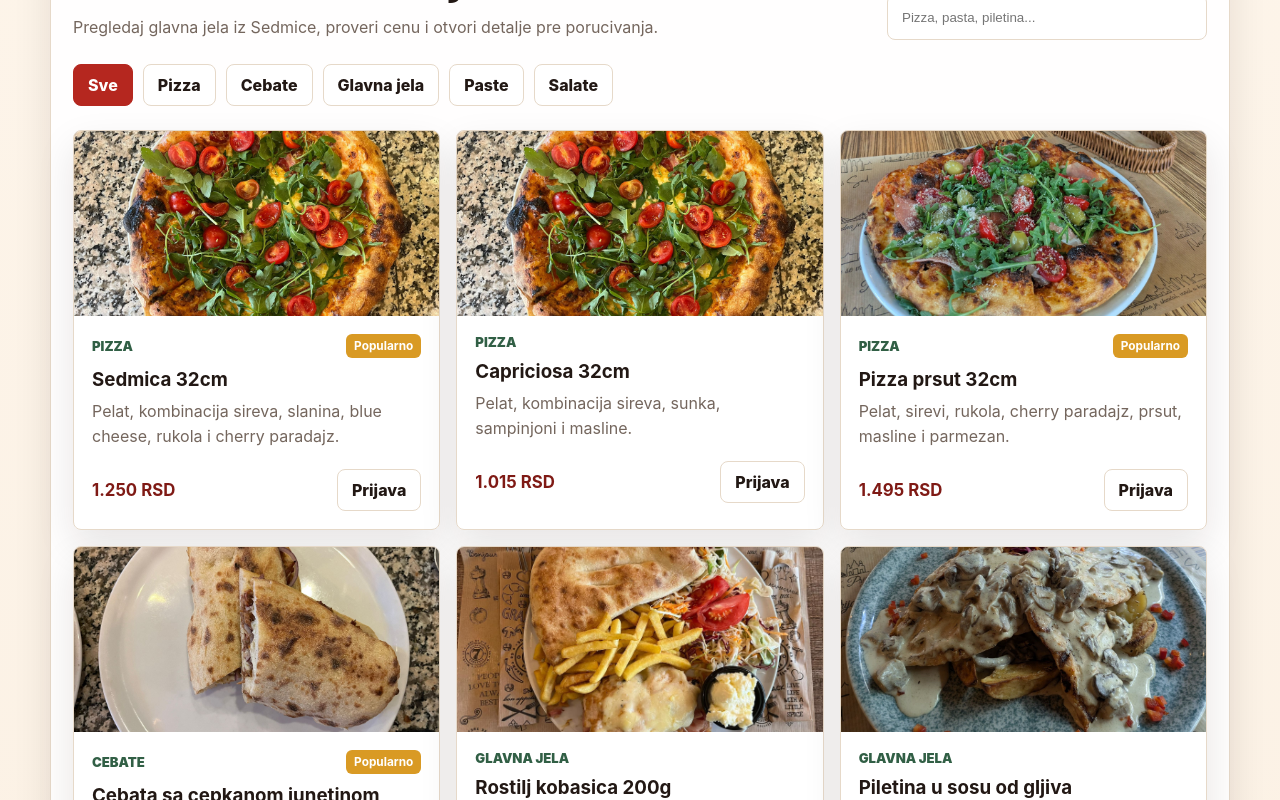
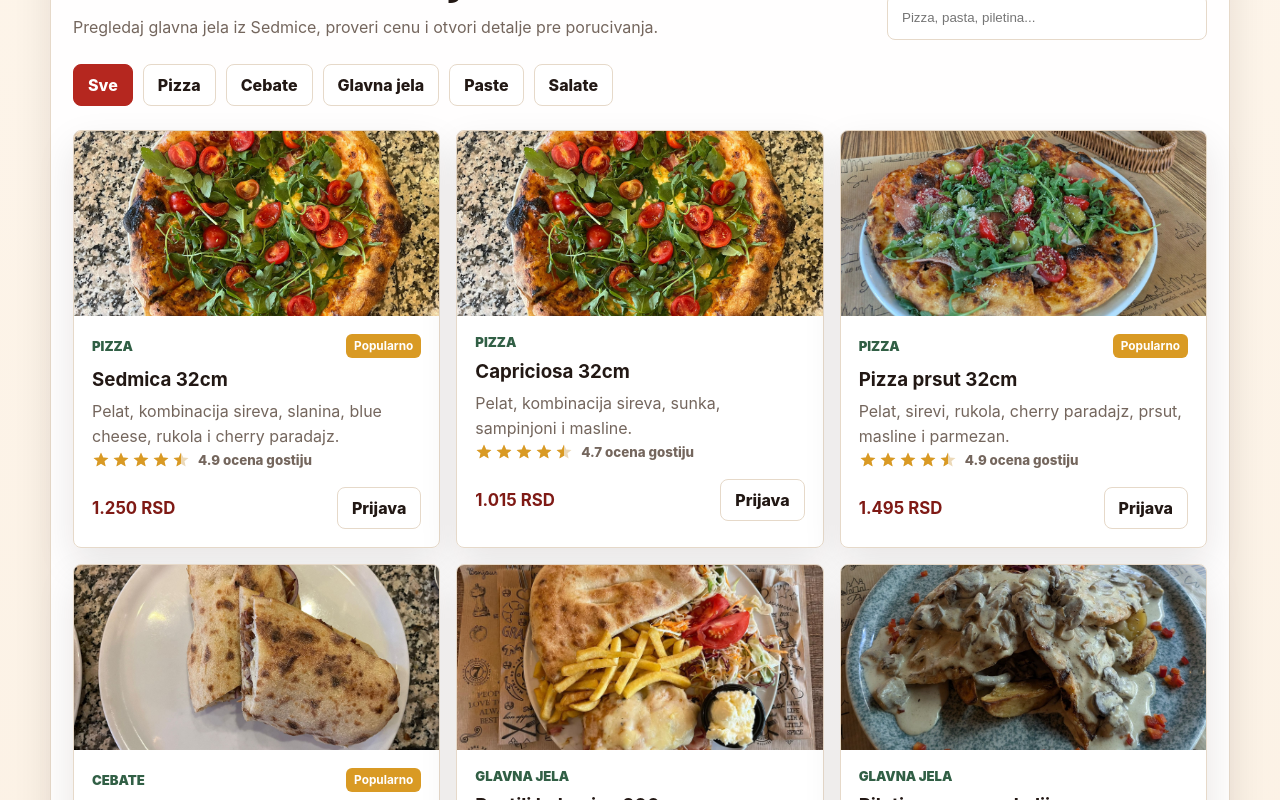
Before and after one commit to aleksandarstojsic/Veb-projekat---restoran, a React (Create React App) app in the folder client/: page / in a window 1280 px wide. Shown: the part 1320-2120 px from the top of the page. Built offline with nearby package versions, Linux system fonts and the light colour scheme.

Commit message:
dodatne izmene

```diff
--- a/client/src/App.css
+++ b/client/src/App.css
@@ -509,6 +509,36 @@ main {
   line-height: 1.55;
 }
 
+.rating {
+  display: flex;
+  gap: 8px;
+  align-items: center;
+  margin-top: auto;
+}
+
+.rating-stars {
+  display: inline-flex;
+  gap: 2px;
+}
+
+.rating-star {
+  width: 18px;
+  height: 18px;
+}
+
+.rating-star-empty {
+  fill: #ecd9b8;
+}
+
+.rating-star-fill {
+  fill: var(--gold);
+}
+
+.rating-text {
+  color: var(--muted);
+  font-weight: 800;
+}
+
 .menu-card-actions {
   display: flex;
   align-items: center;
@@ -824,6 +854,30 @@ main {
   border-color: var(--red);
 }
 
+.site-footer {
+  display: flex;
+  flex-wrap: wrap;
+  gap: 10px 18px;
+  align-items: center;
+  justify-content: center;
+  width: min(100% - 48px, 1180px);
+  margin: 18px auto 28px;
+  padding: 18px;
+  color: var(--muted);
+  background: #fff;
+  border: 1px solid var(--line);
+  border-radius: 8px;
+}
+
+.site-footer strong {
+  color: var(--red-dark);
+}
+
+.site-footer small {
+  width: 100%;
+  text-align: center;
+}
+
 @media (max-width: 860px) {
   .site-header {
     align-items: flex-start;
--- a/client/src/App.js
+++ b/client/src/App.js
@@ -1,5 +1,8 @@
 import { useMemo, useState } from 'react';
 import './App.css';
+import Footer from './components/Footer';
+import Header from './components/Header';
+import Product from './components/Product';
 import { menuCategories, menuItems } from './data/menuData';
 
 const restaurantInfo = {
@@ -181,25 +184,12 @@ function App() {
 
   return (
     <div className="app">
-      <header className="site-header">
-        <button className="brand" type="button" aria-label="Sedmica pocetna">
-          <span className="brand-symbol">7</span>
-          <span>
-            <strong>{restaurantInfo.name}</strong>
-            <small>{restaurantInfo.subtitle}</small>
-          </span>
-        </button>
-
-        <nav className="main-nav" aria-label="Glavna navigacija">
-          <a href="#meni">Meni</a>
-          <a href="#korpa">Korpa {cartCount > 0 && <span>{cartCount}</span>}</a>
-          <a href="#prijava">{isLoggedIn ? 'Nalog' : 'Prijava'}</a>
-          <a href="#porudzbine">Porudzbine</a>
-          {isAdmin && <a href="#admin">Admin</a>}
-          <a href="#dostava">Dostava</a>
-          <a href="#kontakt">Kontakt</a>
-        </nav>
-      </header>
+      <Header
+        cartCount={cartCount}
+        isAdmin={isAdmin}
+        isLoggedIn={isLoggedIn}
+        restaurantInfo={restaurantInfo}
+      />
 
       <main>
         <section className="hero">
@@ -356,30 +346,12 @@ function App() {
           <div className="menu-layout">
             <div className="menu-grid" aria-live="polite">
               {filteredItems.map((item) => (
-                <article className="menu-card" key={item.id}>
-                  <img src={item.image} alt={item.name} />
-                  <div className="menu-card-body">
-                    <div className="menu-card-top">
-                      <span>{item.category}</span>
-                      {item.popular && <strong>Popularno</strong>}
-                      {!item.available && <strong className="muted-badge">Nedostupno</strong>}
-                    </div>
-                    <h3>{item.name}</h3>
-                    <p>{item.description}</p>
-                    <div className="menu-card-actions">
-                      <b>{item.price.toLocaleString('sr-RS')} RSD</b>
-                      <span>
-                        <button
-                          disabled={!item.available}
-                          type="button"
-                          onClick={() => addToCart(item)}
-                        >
-                          {!item.available ? 'Nema' : isLoggedIn ? 'Dodaj' : 'Prijava'}
-                        </button>
-                      </span>
-                    </div>
-                  </div>
-                </article>
+                <Product
+                  isLoggedIn={isLoggedIn}
+                  item={item}
+                  key={item.id}
+                  onAddToCart={addToCart}
+                />
               ))}
             </div>
           </div>
@@ -592,6 +564,7 @@ function App() {
           </section>
         )}
       </main>
+      <Footer restaurantInfo={restaurantInfo} />
     </div>
   );
 }
--- /dev/null
+++ b/client/src/components/Footer.jsx
@@ -0,0 +1,14 @@
+const Footer = ({ restaurantInfo }) => {
+  const currentYear = new Date().getFullYear();
+
+  return (
+    <footer className="site-footer">
+      <strong>{restaurantInfo.name}</strong>
+      <span>{restaurantInfo.address}</span>
+      <span>{restaurantInfo.phone}</span>
+      <small>&copy; {currentYear} Sedmica. Sva prava zadrzana.</small>
+    </footer>
+  );
+};
+
+export default Footer;
--- /dev/null
+++ b/client/src/components/Header.jsx
@@ -0,0 +1,23 @@
+const Header = ({ restaurantInfo, cartCount, isLoggedIn, isAdmin }) => (
+  <header className="site-header">
+    <button className="brand" type="button" aria-label="Sedmica pocetna">
+      <span className="brand-symbol">7</span>
+      <span>
+        <strong>{restaurantInfo.name}</strong>
+        <small>{restaurantInfo.subtitle}</small>
+      </span>
+    </button>
+
+    <nav className="main-nav" aria-label="Glavna navigacija">
+      <a href="#meni">Meni</a>
+      <a href="#korpa">Korpa {cartCount > 0 && <span>{cartCount}</span>}</a>
+      <a href="#prijava">{isLoggedIn ? 'Nalog' : 'Prijava'}</a>
+      <a href="#porudzbine">Porudzbine</a>
+      {isAdmin && <a href="#admin">Admin</a>}
+      <a href="#dostava">Dostava</a>
+      <a href="#kontakt">Kontakt</a>
+    </nav>
+  </header>
+);
+
+export default Header;
--- /dev/null
+++ b/client/src/components/Product.jsx
@@ -0,0 +1,35 @@
+import Rating from './Rating';
+
+const Product = ({ item, isLoggedIn, onAddToCart }) => {
+  const ratingValue = item.popular ? 4.9 : 4.7;
+
+  return (
+    <article className="menu-card">
+      <img src={item.image} alt={item.name} />
+      <div className="menu-card-body">
+        <div className="menu-card-top">
+          <span>{item.category}</span>
+          {item.popular && <strong>Popularno</strong>}
+          {!item.available && <strong className="muted-badge">Nedostupno</strong>}
+        </div>
+        <h3>{item.name}</h3>
+        <p>{item.description}</p>
+        <Rating value={ratingValue} text={`${ratingValue.toFixed(1)} ocena gostiju`} />
+        <div className="menu-card-actions">
+          <b>{item.price.toLocaleString('sr-RS')} RSD</b>
+          <span>
+            <button
+              disabled={!item.available}
+              type="button"
+              onClick={() => onAddToCart(item)}
+            >
+              {!item.available ? 'Nema' : isLoggedIn ? 'Dodaj' : 'Prijava'}
+            </button>
+          </span>
+        </div>
+      </div>
+    </article>
+  );
+};
+
+export default Product;
--- /dev/null
+++ b/client/src/components/Rating.jsx
@@ -0,0 +1,36 @@
+const Rating = ({ value = 4.8, text }) => {
+  const stars = [1, 2, 3, 4, 5];
+  const starPoints = '12 2 14.9 8.6 22 9.2 16.6 13.8 18.2 20.8 12 17.1 5.8 20.8 7.4 13.8 2 9.2 9.1 8.6';
+
+  const getStarFill = (star) => {
+    if (value >= star) {
+      return 100;
+    }
+
+    if (value >= star - 0.5) {
+      return 50;
+    }
+
+    return 0;
+  };
+
+  return (
+    <div className="rating" aria-label={`Ocena ${value} od 5`}>
+      <span className="rating-stars" aria-hidden="true">
+        {stars.map((star) => (
+          <svg className="rating-star" key={star} viewBox="0 0 24 24" role="img">
+            <polygon className="rating-star-empty" points={starPoints} />
+            <polygon
+              className="rating-star-fill"
+              points={starPoints}
+              style={{ clipPath: `inset(0 ${100 - getStarFill(star)}% 0 0)` }}
+            />
+          </svg>
+        ))}
+      </span>
+      {text && <small className="rating-text">{text}</small>}
+    </div>
+  );
+};
+
+export default Rating;
```
